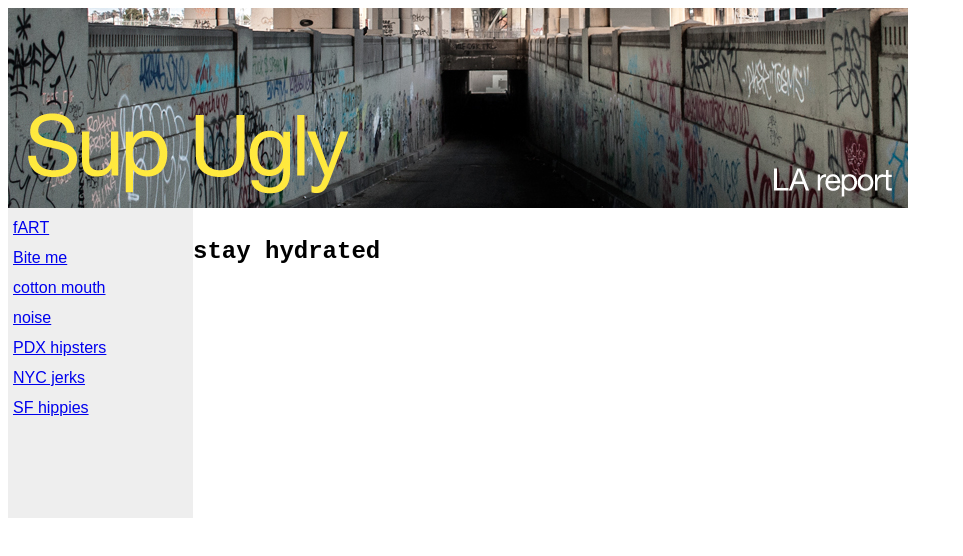
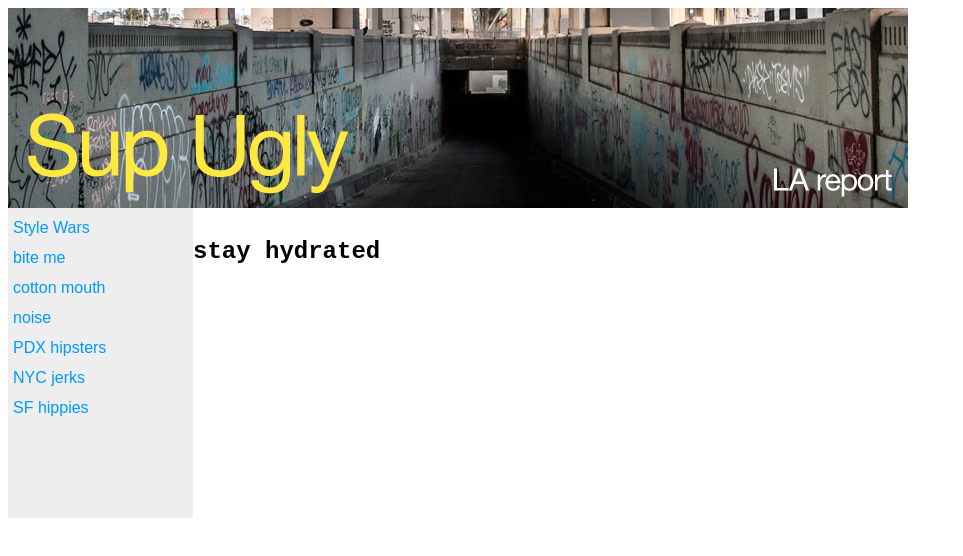
Before and after one commit to nickamores/nickamores.github.io, a plain HTML site: page drink.html in a window 1280 px wide. Shown: the whole page, without its empty margins (0-963 px from the left). Drawn offline with Linux system fonts and the light colour scheme.

Commit message:
nav changes

```diff
--- a/drink.html
+++ b/drink.html
@@ -9,20 +9,41 @@
     				width:175px;
     				float:left;
     				padding:5px;
-					font-family:Arial, Helvetica, sans-serif;
+					font-family:Arial, Helvetica, sans-serif
 					}
 				#section {
    					width:800px;
     				float:center;
     				padding:10px;
 					font-family:"Courier New", Courier, monospace
+					}
+				a:link {
+					color: #09F;
+					background-color: transparent;
+					text-decoration: none;
+					}
+				a:visited {
+					color: #0F0;
+					background-color: transparent;
+					text-decoration: none;
+					}
+				a:hover {
+					color: #03F;
+					background-color: transparent;
+					text-decoration: none;
+					}
+				a:active {
+    				color: yellow;
+    				background-color: transparent;
+    				text-decoration: underline;
+					}
 			</style>
 	</head>
 		<body>
 				<left><a href="index.html"><img src="DTLA_header.jpg"></a></left><br>
 				<div id="nav">
-				<a href="art.html">fART</a><br>
-				<a href="food.html">Bite me</a><br>
+				<a href="art.html">Style Wars</a><br>
+				<a href="food.html">bite me</a><br>
 				<a href="drink.html">cotton mouth</a><br>
 				<a href="music.html">noise</a><br>
 				<a href="pdx.html">PDX hipsters</a><br>
```
Also changed, not shown: art.html (+24 -3 lines), food.html (+24 -3 lines), music.html (+24 -3 lines), index.html (indentation only). Lines whose indentation alone changed are shown as unchanged.
